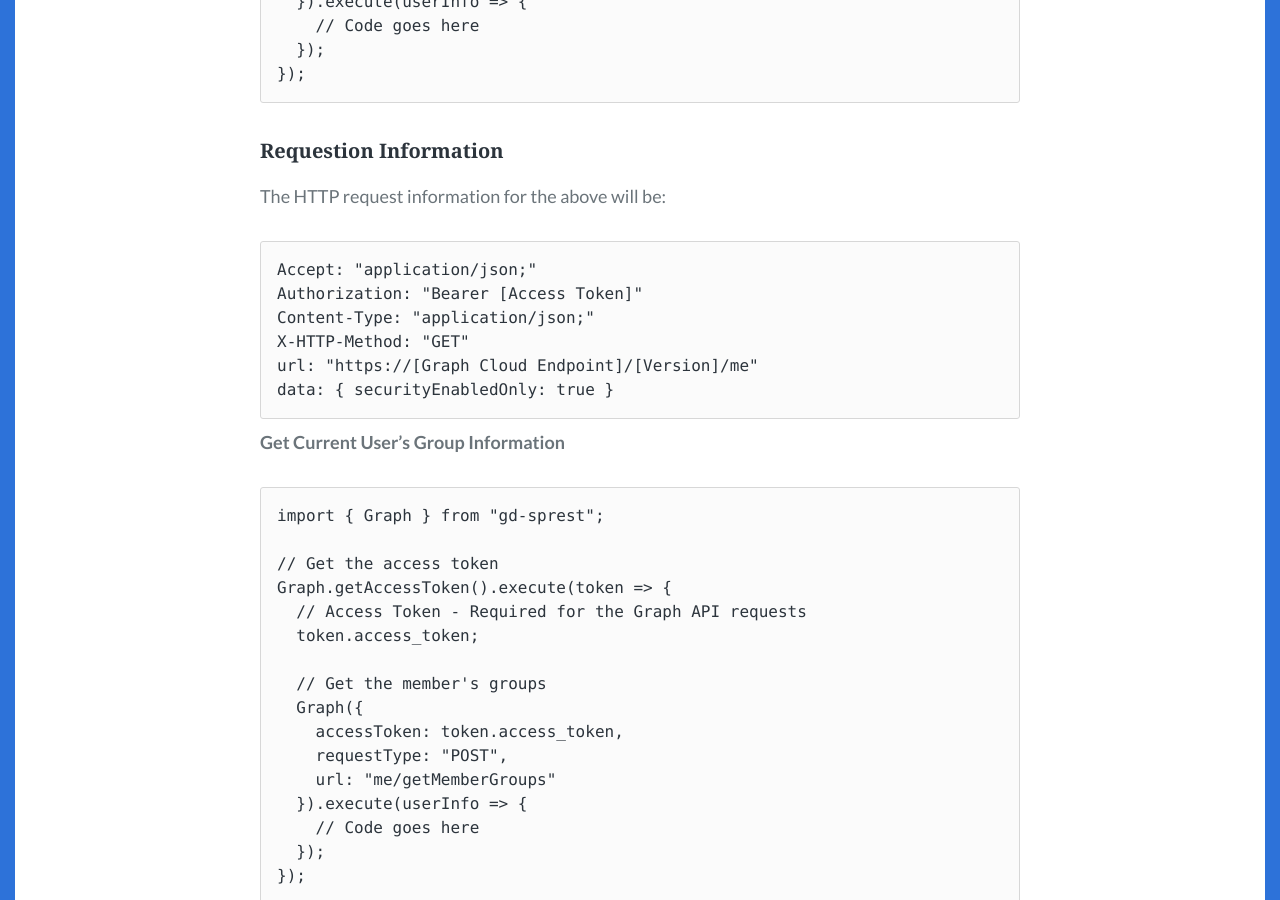
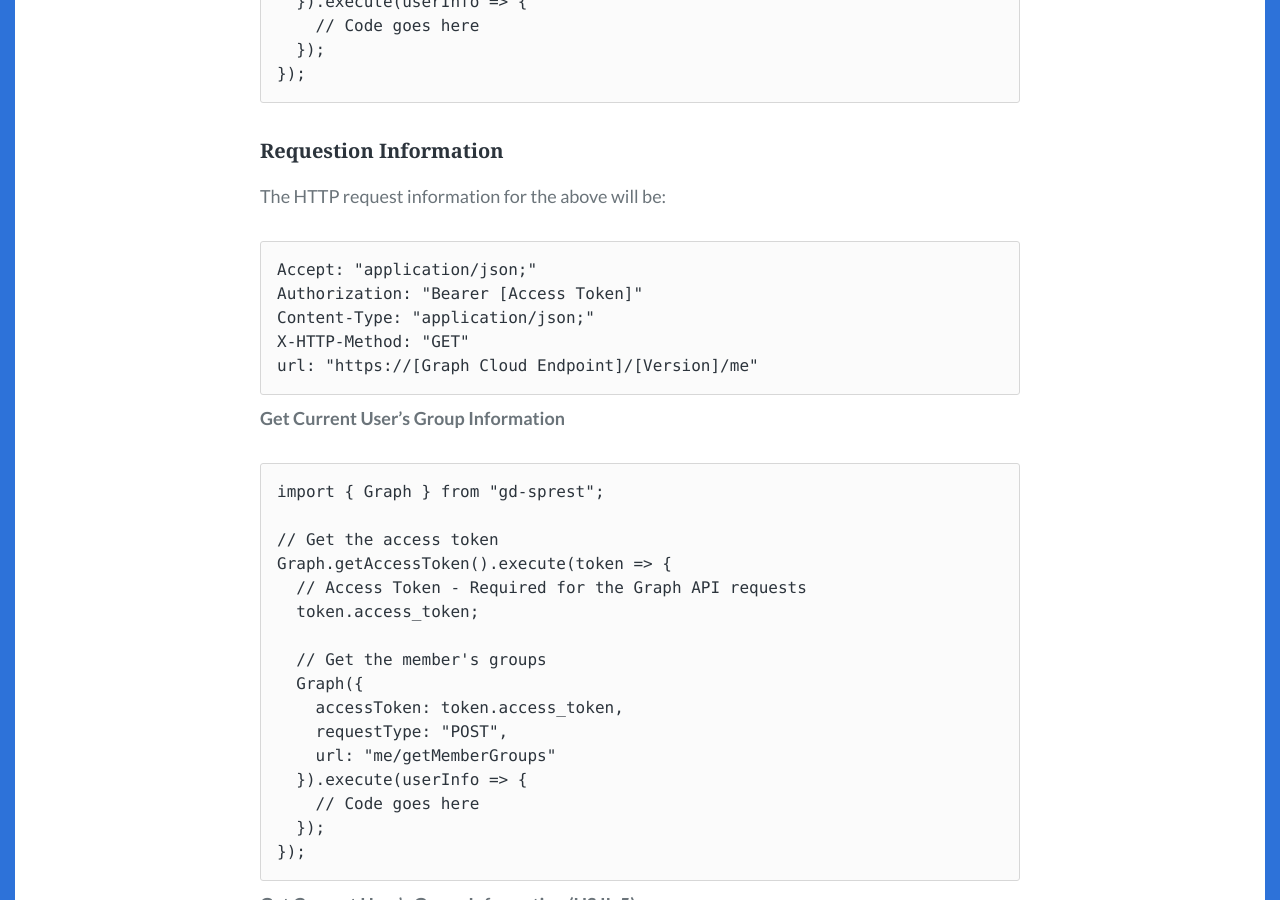
Before and after one commit to gunjandatta/blog, a Jekyll site: the page built from _posts/2022/2022-08-11-call-graph-api-from-spo.md, in a window 1280 px wide and 900 px high, scrolled down 3037 px. Built offline with Jekyll 4.4.1, drawn with Linux system fonts in a browser that asks for light colours; some web fonts are replaced; some of the changed text lies outside the part shown.

Commit message:
Updated the post info.

````diff
--- a/_posts/2022/2022-08-11-call-graph-api-from-spo.md
+++ b/_posts/2022/2022-08-11-call-graph-api-from-spo.md
@@ -121,7 +121,6 @@ Authorization: "Bearer [Access Token]"
 Content-Type: "application/json;"
 X-HTTP-Method: "GET"
 url: "https://[Graph Cloud Endpoint]/[Version]/me"
-data: { securityEnabledOnly: true }
 ```
 
 **Get Current User's Group Information**
@@ -225,7 +224,6 @@ Authorization: "Bearer [Access Token]"
 Content-Type: "application/json;"
 X-HTTP-Method: "POST"
 url: "https://[Graph Cloud Endpoint]/[Version]/sites/root"
-data: { securityEnabledOnly: true }
 ```
 
 ### Summary
````
